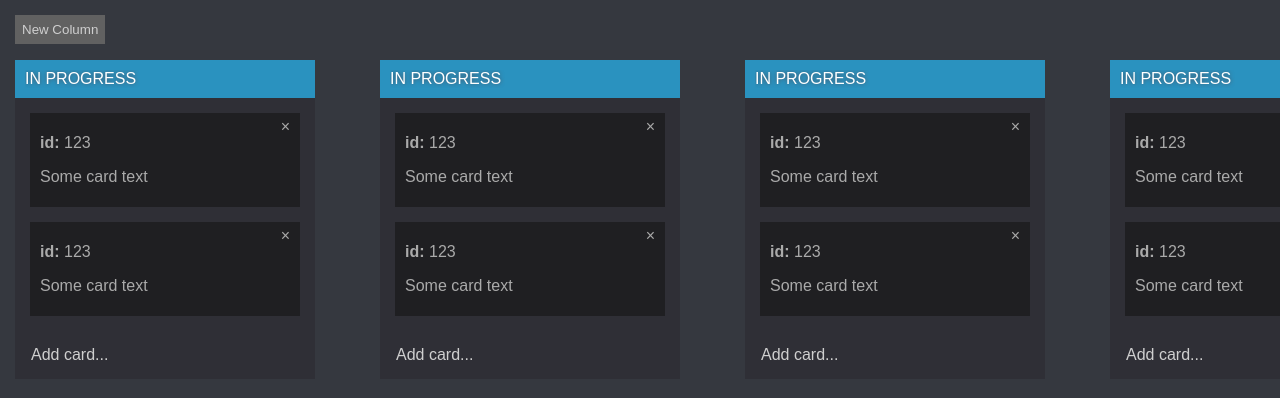
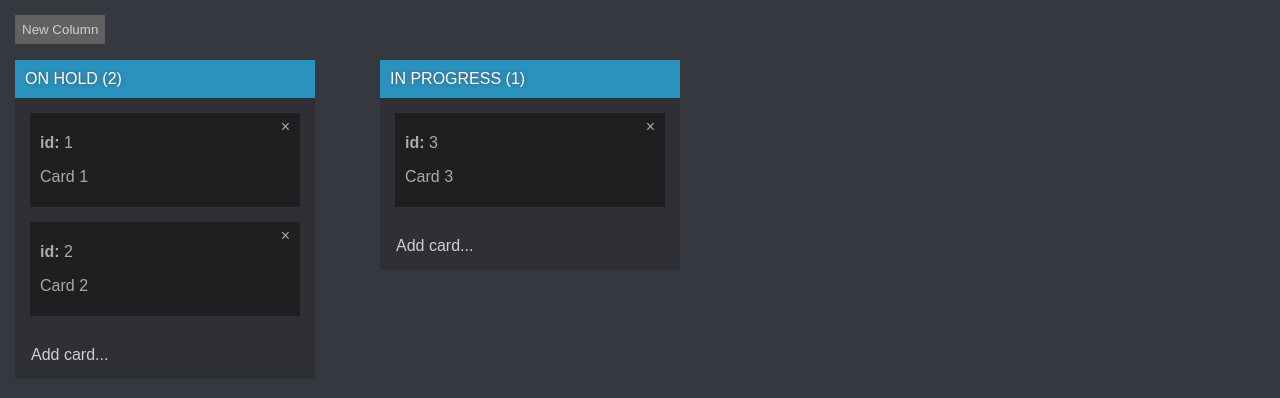
Before and after one commit to blohinn/kanban-vue-frontend, a Vue app: page /#/ in a window 1280 px wide. Shown: the top 398 px of the page. Built offline with nearby package versions, Linux system fonts and the light colour scheme.

Commit message:
Add adding card feature.

```diff
--- a/src/components/kanban/Board.vue
+++ b/src/components/kanban/Board.vue
@@ -6,12 +6,7 @@
     </div>
 
     <div id="row">
-      <column></column>
-      <column></column>
-      <column></column>
-      <column></column>
-      <column></column>
-      <column></column>
+      <column v-for="(column, i) in columns" v-bind:key="i" v-bind:column="column"></column>
     </div>
 
   </div>
@@ -27,10 +22,30 @@ export default {
   data () {
     return {
       columns: [
-        1,
-        2,
-        3,
-        4
+        {
+          id: 1,
+          name: 'ON HOLD',
+          cards: [
+            {
+              id: 1,
+              body: 'Card 1'
+            },
+            {
+              id: 2,
+              body: 'Card 2'
+            }
+          ]
+        },
+        {
+          id: 2,
+          name: 'IN PROGRESS',
+          cards: [
+            {
+              id: 3,
+              body: 'Card 3'
+            }
+          ]
+        }
       ]
     }
   }
--- a/src/components/kanban/Card.vue
+++ b/src/components/kanban/Card.vue
@@ -3,14 +3,20 @@
     <div class="delete-card-btn">
       <span>×</span>
     </div>
-    <p><b>id:</b> 123</p>
-    <p>Some card text</p>
+    <p><b>id:</b> {{card.id}}</p>
+    <p>{{card.body}}</p>
   </div>
 </template>
 
 <script>
 export default {
-
+  name: 'Card',
+  props: {
+    card: {
+      type: Object,
+      required: true
+    }
+  }
 }
 </script>
 
--- a/src/components/kanban/Column.vue
+++ b/src/components/kanban/Column.vue
@@ -1,16 +1,16 @@
 <template>
+
   <div class="column">
 
     <div class="column-header">
-      <p>IN PROGRESS</p>
+      <p>{{column.name}} ({{column.cards.length}})</p>
     </div>
 
     <div class="column-content">
-      <card></card>
-      <card></card>
+      <card v-for="card in column.cards" v-bind:key="card.id" v-bind:card="card"></card>
     </div>
 
-    <create-card-form></create-card-form>
+    <create-card-form v-bind:columnId="column.id" v-on:card-pushed="pushCardToColumn"></create-card-form>
 
   </div>
 </template>
@@ -24,9 +24,20 @@ export default {
     Card,
     CreateCardForm
   },
+  props: {
+    column: {
+      type: Object,
+      required: true
+    }
+  },
   data () {
     return {
 
+    }
+  },
+  methods: {
+    pushCardToColumn (event) {
+      this.column.cards.push(event.card)
     }
   }
 }
--- a/src/components/kanban/CreateCardForm.vue
+++ b/src/components/kanban/CreateCardForm.vue
@@ -9,9 +9,9 @@
 
     <template v-if="formIsOpen">
       <div class="add-card-form-open-state">
-        <textarea id="" cols="29" rows="3"></textarea>
+        <textarea v-model="card.body" cols="29" rows="3"></textarea>
         <br>
-        <button class="btn">Add new card</button>
+        <button class="btn" v-on:click="pushCardToColumn">Add new card</button>
         <span class="cancel-add-card-btn" v-on:click="formIsOpen = false">Cancel</span>
       </div>
     </template>
@@ -22,9 +22,34 @@
 <script>
 export default {
   name: 'CreateCardForm',
+  props: {
+    columnId: {
+      type: Number,
+      required: true
+    }
+  },
   data () {
     return {
-      formIsOpen: false
+      formIsOpen: false,
+      card: {
+        body: ''
+      }
+    }
+  },
+  methods: {
+    pushCardToColumn () {
+      // console.log(this.card.body)
+      // console.log(this.columnId)
+      // Make request to the server and if status 200:
+      this.$emit('card-pushed', {
+        card: {
+          id: Math.floor(Math.random() * 999) + 1, // From server response
+          body: this.card.body
+        },
+        columnId: this.columnId
+      })
+      this.card.body = ''
+      this.formIsOpen = false
     }
   }
 }
```
